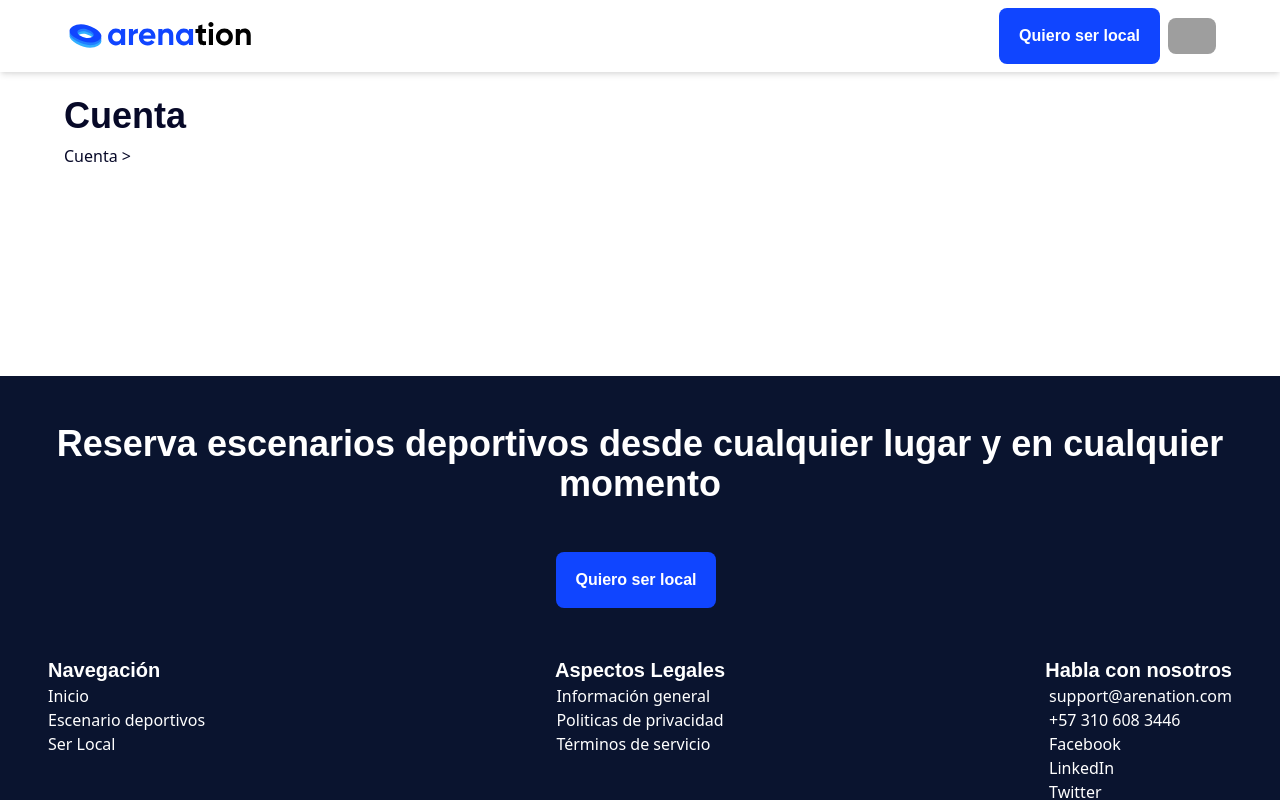
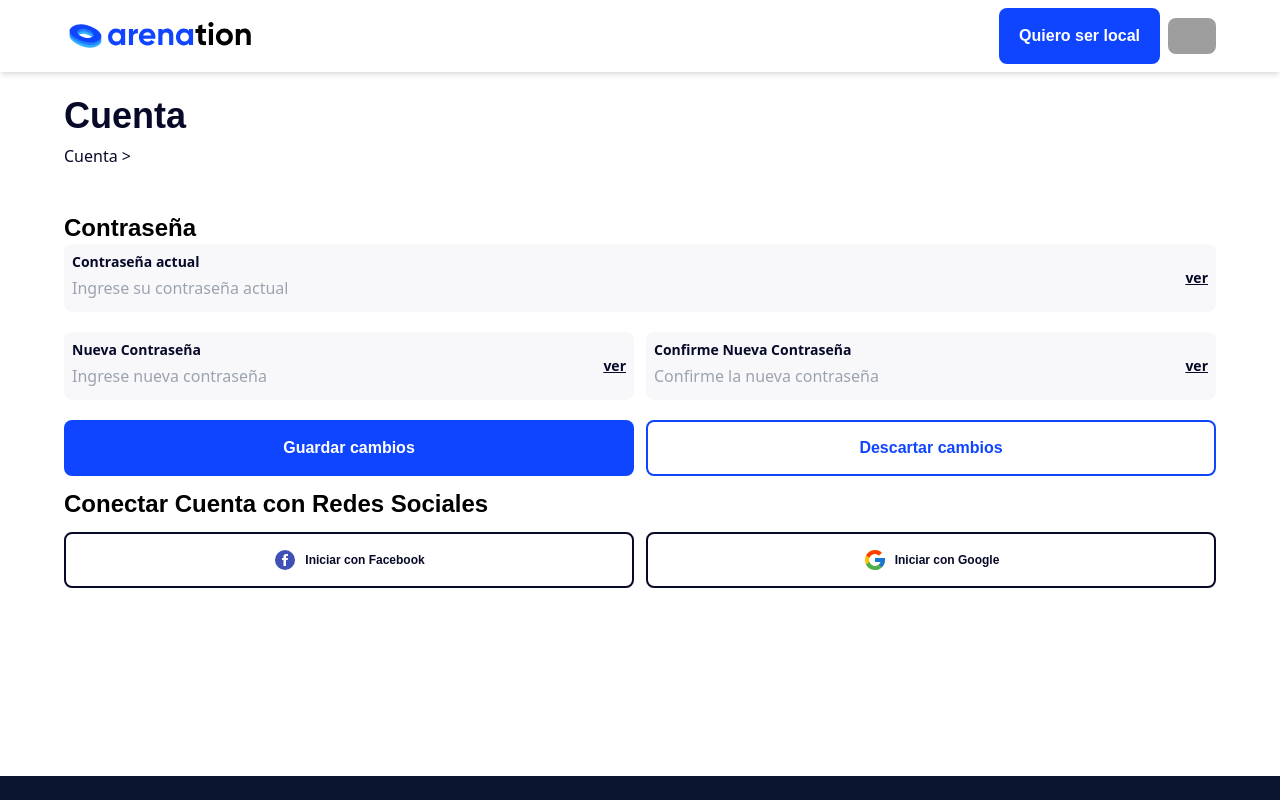
Before and after one commit to ProyectW/arenation, a React (Create React App) app: page /account in a window 1280 px wide. Shown: the top 800 px of the page. Built offline with nearby package versions, Linux system fonts and the light colour scheme; grey boxes are pictures that could not be loaded.

Commit message:
Componente AccountSecurity realizado

```diff
--- /dev/null
+++ b/src/components/Account/AccountSecurity.js
@@ -0,0 +1,75 @@
+import React from "react";
+import { Input } from "../Controls/Input";
+import GoogleIcon from "../../assets/img/iconGoogleColor.svg";
+import FacebookIcon from "../../assets/img/iconFacebookColor.svg";
+import Button from "../Controls/Buttons";
+
+export default function AccountSecurity(props) {
+  return (
+    <div className="flex flex-col-reverse md:flex-col px-8 sm:px-16 gap-x-10 w-full">
+      <form className="py-1 my-2 w-full">
+        <h3>Contraseña</h3>
+        <Input
+          type="password"
+          label="Contraseña actual"
+          placeholder="Ingrese su contraseña actual"
+          color="secondary-light"
+          className="w-full mb-5"
+          onChange={(e) => e.target.value}
+          required
+        />
+        <div className="flex flex-row gap-x-3 pb-2">
+          <Input
+            type="password"
+            label="Nueva Contraseña"
+            placeholder="Ingrese nueva contraseña"
+            color="secondary-light"
+            className="w-full"
+            onChange={(e) => e.target.value}
+            required
+          />
+          <Input
+            type="password"
+            label="Confirme Nueva Contraseña"
+            placeholder="Confirme la nueva contraseña"
+            color="secondary-light"
+            className="w-full"
+            onChange={(e) => e.target.value}
+            required
+          />
+        </div>
+        <div className="flex flex-row w-full gap-x-3">
+          <Button
+            className="mt-3 w-full"
+            type="normalWith"
+            text="Guardar cambios"
+          />
+          <Button
+            className="mt-3 w-full"
+            type="outlineWith"
+            color="blue"
+            textColor="primary-500"
+            text="Descartar cambios"
+          />
+        </div>
+      </form>
+      <h3>Conectar Cuenta con Redes Sociales</h3>
+      <div className="w-full flex flex-row gap-x-3">
+        <Button
+          className="my-3 w-full text-secondary-dark text-xs"
+          type="iconBtnwith"
+          text="Iniciar con Facebook"
+          color="dark"
+          children={FacebookIcon}
+        />
+        <Button
+          className="my-3 w-full text-secondary-dark text-xs"
+          type="iconBtnwith"
+          text="Iniciar con Google"
+          color="dark"
+          children={GoogleIcon}
+        />
+      </div>
+    </div>
+  );
+}
--- a/src/components/Controls/Buttons.js
+++ b/src/components/Controls/Buttons.js
@@ -59,7 +59,22 @@ export default function Button(props) {
                 </button>
             </Link>
         );
-    } else if (props.type === "badgeBtn") {
+    } else if (props.type === "iconBtnwith") {
+        return (
+                <button
+                    className={`flex items-center justify-center text-${props.textColor} font-semibold outline-${props.color} px-5 py-4 rounded-lg ${props.className}`}
+                    onClick={props.handleClick}
+                >
+                    <img
+                        className={`w-6 h-6 ${props.text ? "mr-2" : ""}`}
+                        alt={props.alt}
+                        src={props.children}
+                    />
+                    {props.text}
+                </button>
+
+        );
+    }else if (props.type === "badgeBtn") {
         return (
             <Link to={props.link}>
                 <button
--- a/src/index.css
+++ b/src/index.css
@@ -3,9 +3,12 @@
 @tailwind utilities;
 
 @import url("https://fonts.googleapis.com/css2?family=Noto+Sans&display=swap");
-@font-face {
-    font-family: "Gilroy";
-    src: local("Gilroy"), url(./assets/fonts/Gilroy-Regular.ttf) format("ttf");
+@layer base{
+    @font-face {
+        font-family: "Gilroy";
+        src: url(./assets/fonts/Gilroy-Regular.ttf) format("ttf");
+        font-weight: 400;
+    }
 }
 
 h1,
--- a/src/pages/Account.js
+++ b/src/pages/Account.js
@@ -1,11 +1,12 @@
 import React from "react";
 import AccountHeader from "../components/Header/AccountHeader";
-
+import AccountSecurity from "../components/Account/AccountSecurity";
 export default class Account extends React.Component {
   render() {
     return (
       <div className="pt-16 pb-44">
-                <AccountHeader place="cuenta"/>
+        <AccountHeader place="cuenta" />
+        <AccountSecurity />
       </div>
     );
   }
```
Lines whose indentation alone changed are shown as unchanged.
